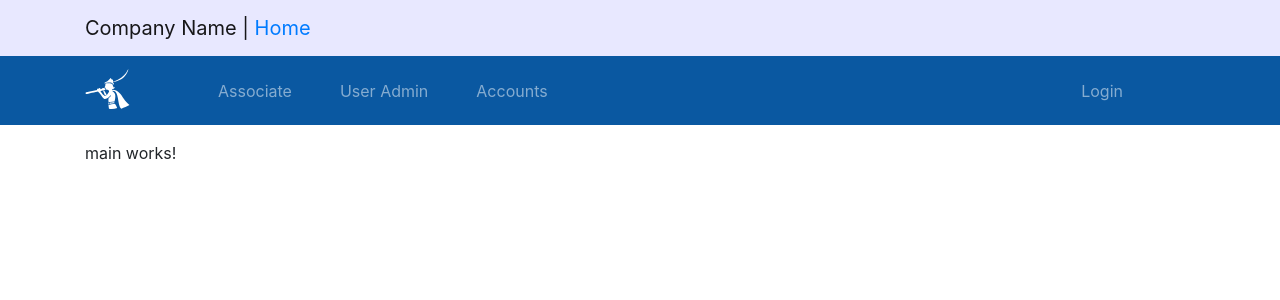
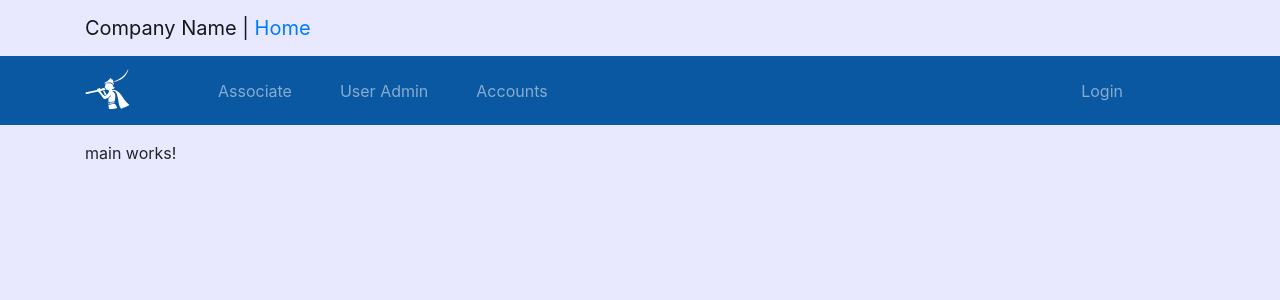
Before and after one commit to djtorel/practice-web-client, an Angular app: page / in a window 1280 px wide. Shown: the top 300 px of the page. Built offline with nearby package versions, Linux system fonts and the light colour scheme.

Commit message:
fixed bg color

```diff
--- a/src/index.html
+++ b/src/index.html
@@ -13,7 +13,7 @@
   <link rel="icon" type="image/x-icon" href="favicon.ico">
 </head>
 
-<body>
+<body class="bg-lightblue">
   <app-root></app-root>
 </body>
 
--- a/src/styles.css
+++ b/src/styles.css
@@ -1,4 +1,5 @@
 /* You can add global styles to this file, and also import other style files */
-body {
+
+.bg-lightblue {
   background-color: #e8e8ff;
 }
```
